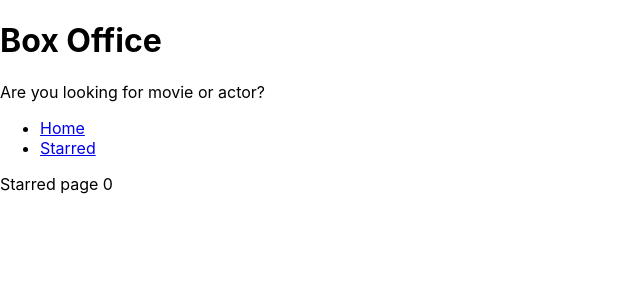
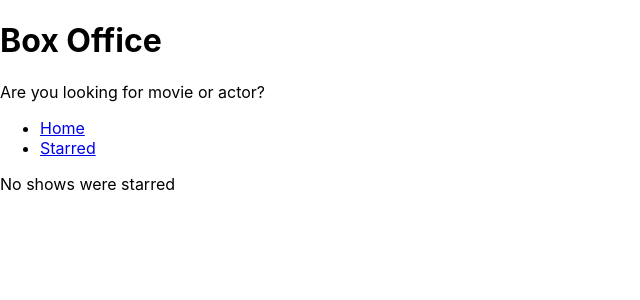
Before and after one commit to Nav-dev/box-office-app, a React (Create React App) app: page /Starred in a window 1280 px wide. Shown: the top 300 px of the page, without its empty margins (0-640 px from the left). Built offline with nearby package versions, Linux system fonts and the light colour scheme.

Commit message:
used usequery hook , fetch starred data

```diff
--- a/src/api/tvmaze.js
+++ b/src/api/tvmaze.js
@@ -12,3 +12,9 @@
 export const searchForPeople = query => apiGet(`/search/people?q=${query}`);
 
 export const getShowById = showId => apiGet(`/shows/${showId}?embed[]=seasons&embed[]=cast`);
+
+export const getShowsByIds = async showIds => {
+    const promises = showIds.map(showId => apiGet(`/shows/${showId}`));
+
+   return Promise.all(promises);
+}
--- a/src/pages/Starred.jsx
+++ b/src/pages/Starred.jsx
@@ -1,8 +1,31 @@
+import { useQuery } from "@tanstack/react-query";
+import { getShowsByIds } from "../api/tvmaze";
 import { useStarredShows } from "../lib/useStarredShows";
+import ShowGrid from "../components/shows/ShowGrid";
 
 const Starred = () => {
-  const [starredShows, dispatchStarred] = useStarredShows();
-  return <div>Starred page {starredShows.length} </div>;
+  const [starredShowsIds ] = useStarredShows();
+
+  const {data: starredShows,  error: starredShowsError} = useQuery({
+    queryKey: ['starred' , starredShowsIds],
+    queryFn: () => getShowsByIds(starredShowsIds).then(result =>
+       result.map(show=>({show} ))
+       ),
+    refetchOnWindowFocus: false,
+  });
+
+  if(starredShows?.length === 0){
+    return<div>No shows were starred </div>;
+  }
+
+  if(starredShows?.length > 0){
+    return <ShowGrid shows={starredShows} />;
+  }
+
+  if (starredShowsError){
+    return <div>Error occured: {starredShowsError.message}</div>
+  }
+  return <div> Shows are loading </div>;
 };
 
 export default Starred;
```
Also changed, not shown: 1 other file (tests, documents, lock files or other folders).
